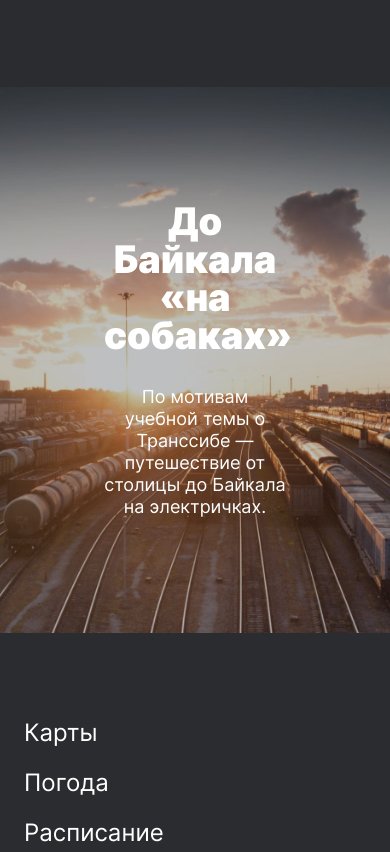
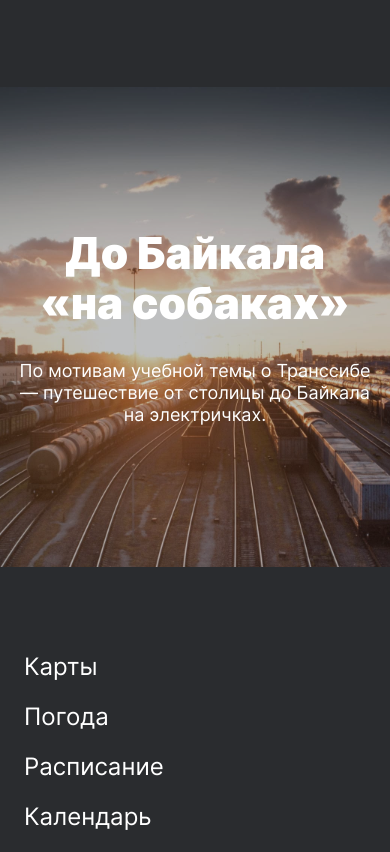
Before and after one commit to ValeryAvdeev/russian-travel, a plain HTML site: page index.html in a window 390 px wide. Shown: the part 7290-8142 px from the top of the page. Drawn offline with Linux system fonts and the light colour scheme.

Commit message:
оптимизация блока cover

```diff
--- /dev/null
+++ b/blocks/cover/__background-link/cover__background-link.css
@@ -0,0 +1,45 @@
+.cover__background-link {
+  display: flex;
+  flex-direction: column;
+  align-items: center;
+  justify-content: center;
+  background-image: url("../../../images/cover-trains.jpg");
+  background-size: cover;
+  background-position: center;
+  position: relative;
+  min-height: 740px;
+  text-decoration: none;
+}
+
+.cover__background-link::before {
+  background-color: #2a2c2f;
+  opacity: 0.3;
+  content: " ";
+  position: absolute;
+  top: 0;
+  left: 0;
+  bottom: 0;
+  right: 0;
+}
+
+.cover__background-link:hover::before {
+  opacity: 0.8;
+}
+
+@media screen and (max-width: 1024px) {
+  .cover__background-link {
+    min-height: 640px;
+  }
+}
+
+@media screen and (max-width: 768px) {
+  .cover__background-link {
+    min-height: 480px;
+  }
+}
+
+@media screen and (max-width: 320px) {
+  .cover__background-link {
+    min-height: 200px;
+  }
+}
--- a/blocks/cover/__link/cover__link.css
+++ /dev/null
@@ -1,7 +0,0 @@
-.cover__link {
-  position: absolute;
-  top: 0;
-  left: 0;
-  bottom: 0;
-  right: 0;
-}
--- a/blocks/cover/__subtitle/cover__subtitle.css
+++ b/blocks/cover/__subtitle/cover__subtitle.css
@@ -1,5 +1,5 @@
 .cover__subtitle {
-  margin: auto;
+  margin: 0;
   max-width: 360px;
   font-family: "Inter", "Arial", sans-serif;
   font-style: normal;
--- a/blocks/cover/__title/cover__title.css
+++ b/blocks/cover/__title/cover__title.css
@@ -11,24 +11,11 @@
   margin: 0 0 32px 0;
 }
 
-@media screen and (max-width: 601px) {
+@media screen and (max-width: 510px) {
   .cover__title {
-    font-size: 58px;
-    line-height: 60px;
-  }
-}
-
-@media screen and (max-width: 542px) {
-  .cover__title {
-    font-size: 46px;
-    line-height: 40px;
-  }
-}
-
-@media screen and (max-width: 503px) {
-  .cover__title {
-    font-size: 38px;
-    line-height: 38px;
+    font-size: 44px;
+    line-height: 50px;
+    max-width: 330px;
   }
 }
 
--- a/blocks/cover/cover.css
+++ b/blocks/cover/cover.css
@@ -1,63 +1,19 @@
 .cover {
-  background-image: url("../../images/cover-trains.jpg");
   max-width: 1184px;
-  background-size: cover;
-  background-position: center;
-  padding: 245px 312px;
+  margin: 92px auto;
   position: relative;
-  box-sizing: border-box;
-  margin: 92px auto;
-}
-
-.cover::before {
-  background-color: #2a2c2f;
-  opacity: 0.3;
-  content: " ";
-  position: absolute;
-  top: 0;
-  left: 0;
-  bottom: 0;
-  right: 0;
-}
-
-.cover:hover::before {
-  opacity: 0.8;
-}
-
-@media screen and (max-width: 1085px) {
-  .cover {
-    padding: 214px 259px;
-  }
-}
-
-@media screen and (max-width: 1024px) {
-  .cover {
-    padding: 195px 232px;
-  }
-}
-
-@media screen and (max-width: 807px) {
-  .cover {
-    padding: 125px 125px;
-  }
 }
 
 @media screen and (max-width: 768px) {
   .cover {
-    padding: 115px 104px;
-    margin: 90px auto 88px;
-  }
-}
-
-@media screen and (max-width: 388px) {
-  .cover {
-    padding: 115px 43px;
+    margin-top: 90px;
+    margin-bottom: 88px;
   }
 }
 
 @media screen and (max-width: 320px) {
   .cover {
-    margin: 66px 0 64px 0;
-    padding: 33px 16px;
+    margin-top: 66px;
+    margin-bottom: 64px;
   }
 }
--- a/index.html
+++ b/index.html
@@ -284,15 +284,15 @@
         </section>
 
         <section class="cover">
-          <h2 class="cover__title">До Байкала «на собаках»</h2>
-          <p class="cover__subtitle">
-            По мотивам учебной темы о Транссибе — путешествие от столицы до
-            Байкала на электричках.
-          </p>
           <a
             href="https://stampsy.com/na-elektrichkakh-do-baikala"
-            class="cover__link"
-          ></a>
+            class="cover__background-link"
+            ><h2 class="cover__title">До Байкала «на&nbsp;собаках»</h2>
+            <p class="cover__subtitle">
+              По мотивам учебной темы о Транссибе — путешествие от столицы до
+              Байкала на электричках.
+            </p></a
+          >
         </section>
       </main>
       <footer class="footer">
--- a/page/index.css
+++ b/page/index.css
@@ -107,7 +107,7 @@ Cover
 @import url(../blocks/cover/cover.css);
 @import url(../blocks/cover/__title/cover__title.css);
 @import url(../blocks/cover/__subtitle/cover__subtitle.css);
-@import url(../blocks/cover/__link/cover__link.css);
+@import url(../blocks/cover/__background-link/cover__background-link.css);
 
 /*
 ===========
```
